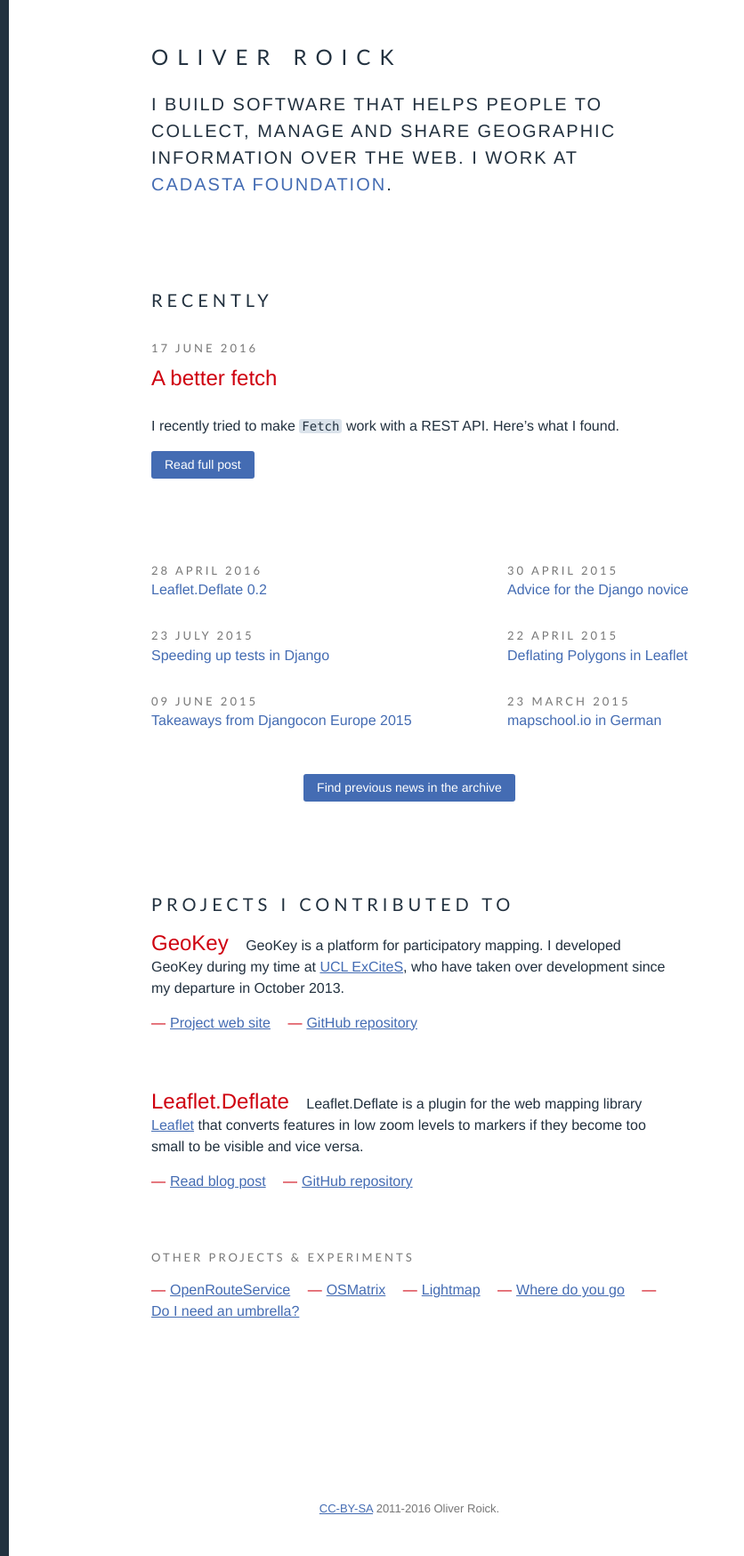
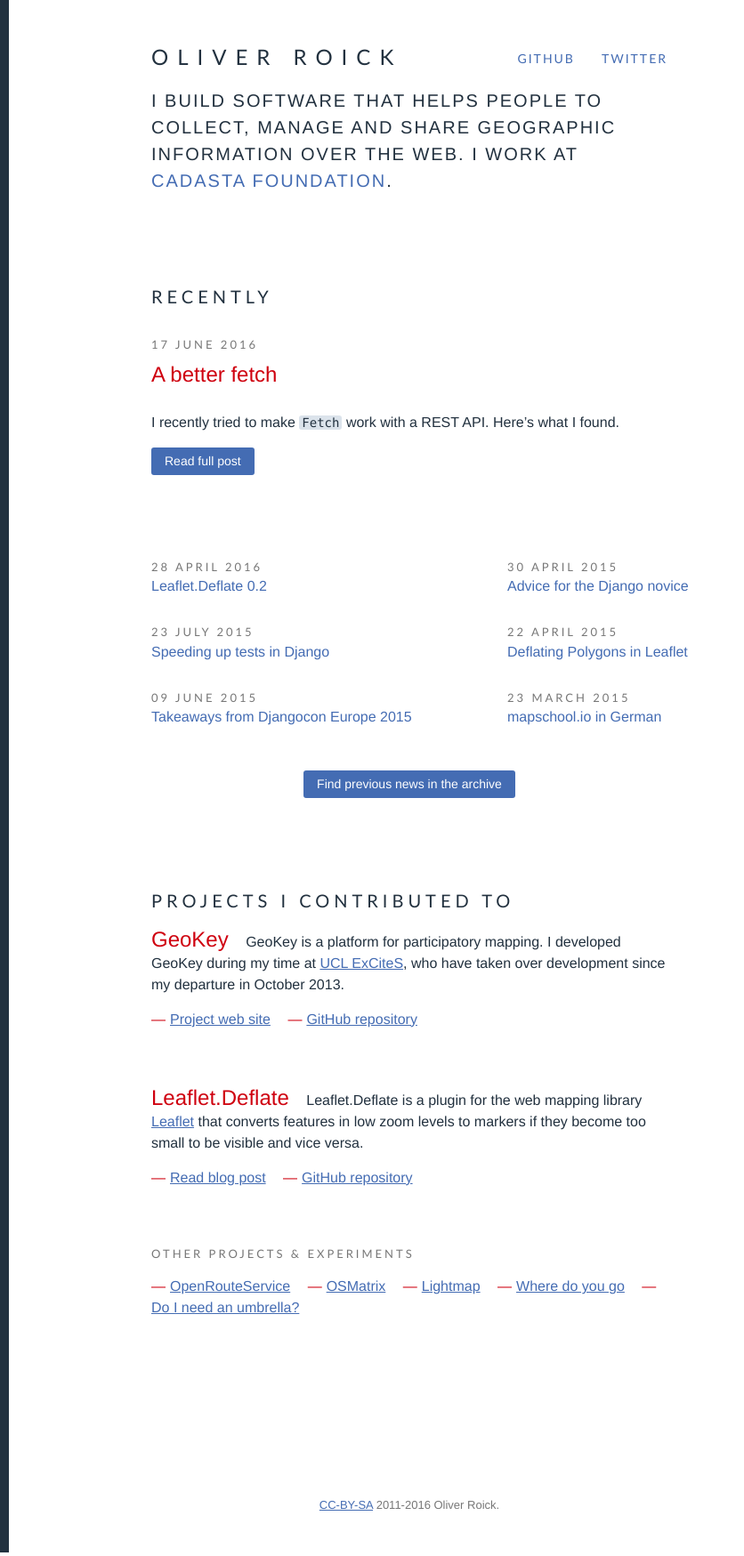
Before and after one commit to oliverroick/oliverroick.net, a Jekyll site: the page built from index.html, in a window 1280 px wide. Shown: the whole page at 89% size, without its empty margins (0-836 px from the left). Built offline with Jekyll 4.4.1, drawn with Linux system fonts in a browser that asks for light colours; comment, search, counter and statistics services are not loaded.

Commit message:
Add Github and Twitter links

```diff
--- a/_includes/home.html
+++ b/_includes/home.html
@@ -3,12 +3,19 @@
         font-weight: normal;
         letter-spacing: 10px;
         color: #22313F;
+        float: left;
+        width: 300px;
+    }
+
+    header > a.social {
+        margin-top: 25px;
     }
 
     header > p {
         font-family: "Helvetica Neue",Helvetica,Arial,sans-serif;
         font-size: 20px;
         letter-spacing: 2px;
+        clear: both;
     }
 
     h2 {
--- a/_layouts/blog.html
+++ b/_layouts/blog.html
@@ -15,6 +15,9 @@ title: page.title
         {% else %}
         <span>Recently</span>
         {% endif %}
+
+        <a class="social" href="https://twitter.com/oliverroick">Twitter</a>
+        <a class="social" href="https://github.com/oliverroick">Github</a>
     </header>
 
 	{{ content }}
--- a/css/roick.css
+++ b/css/roick.css
@@ -36,6 +36,14 @@ header a {
 
     header a:visited {
         color: #446CB3;
+    }
+
+    header a.social {
+        float: right;
+        margin-left: 0;
+        margin-top: 2px;
+        letter-spacing: 2px;
+        font-size: 14px;
     }
 
 @media (min-width: 768px) {
--- a/index.html
+++ b/index.html
@@ -11,6 +11,9 @@ body_id: home
 
     <header>
         <h1>Oliver Roick</h1>
+
+        <a class="social" href="https://twitter.com/oliverroick">Twitter</a>
+        <a class="social" href="https://github.com/oliverroick">Github</a>
 
         <p>I build software that helps people to collect, manage and share geographic information over the Web. I work at <a href="http://cadasta.org/">Cadasta Foundation</a>.</p>
     </header>
```
